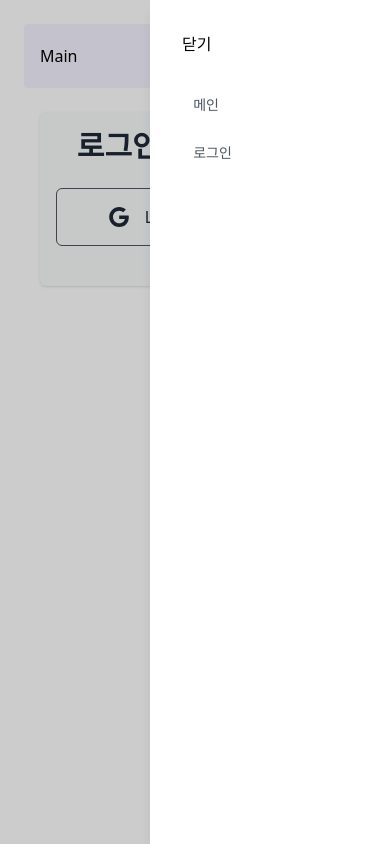
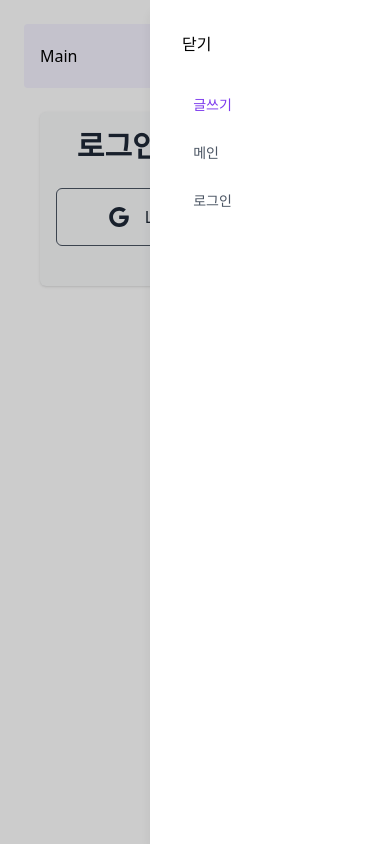
Before and after one commit to ShineTiger/my-kidney, a Next.js app: page /login in a window 390 px wide. Both pictures are taken after a click on the button 330 px from the left and 56 px from the top of the page. Built offline with nearby package versions, Linux system fonts and the light colour scheme; no server answers.

Commit message:
:sparkles: 사이드 네비바에 글쓰기 버튼 추가

```diff
--- a/components/Sidebar.tsx
+++ b/components/Sidebar.tsx
@@ -8,7 +8,7 @@ interface NavbarProps {
 }
 
 export default function Sidebar({ viewState, showSideNavbar }: NavbarProps) {
-  const { data: session, status } = useSession();
+  const { data: session } = useSession();
 
   return (
     <>
@@ -24,6 +24,15 @@ export default function Sidebar({ viewState, showSideNavbar }: NavbarProps) {
           </button>
         </div>
         <ul className="relative list-none pt-20 px-[0.2rem]">
+          <li className="relative">
+            <Link
+              href={session ? "/posts/upload" : "/login"}
+              className="flex h-12 cursor-pointer items-center truncate rounded-[5px] py-4 px-6 text-[0.875rem] text-gray-600 outline-none transition duration-300 ease-linear hover:bg-slate-50 hover:text-inherit hover:outline-none focus:bg-slate-50 focus:text-inherit focus:outline-none active:bg-slate-50 active:text-inherit active:outline-none data-[te-sidenav-state-active]:text-inherit data-[te-sidenav-state-focus]:outline-none motion-reduce:transition-none dark:text-gray-300 dark:hover:bg-white/10 dark:focus:bg-white/10 dark:active:bg-white/10"
+            >
+              <span className="mr-4 [&>svg]:h-4 [&>svg]:w-4 [&>svg]:text-gray-400 dark:[&>svg]:text-gray-300"></span>
+              <span className="text-violet-600">글쓰기</span>
+            </Link>
+          </li>
           <li className="relative">
             <Link
               href={"/"}
```
